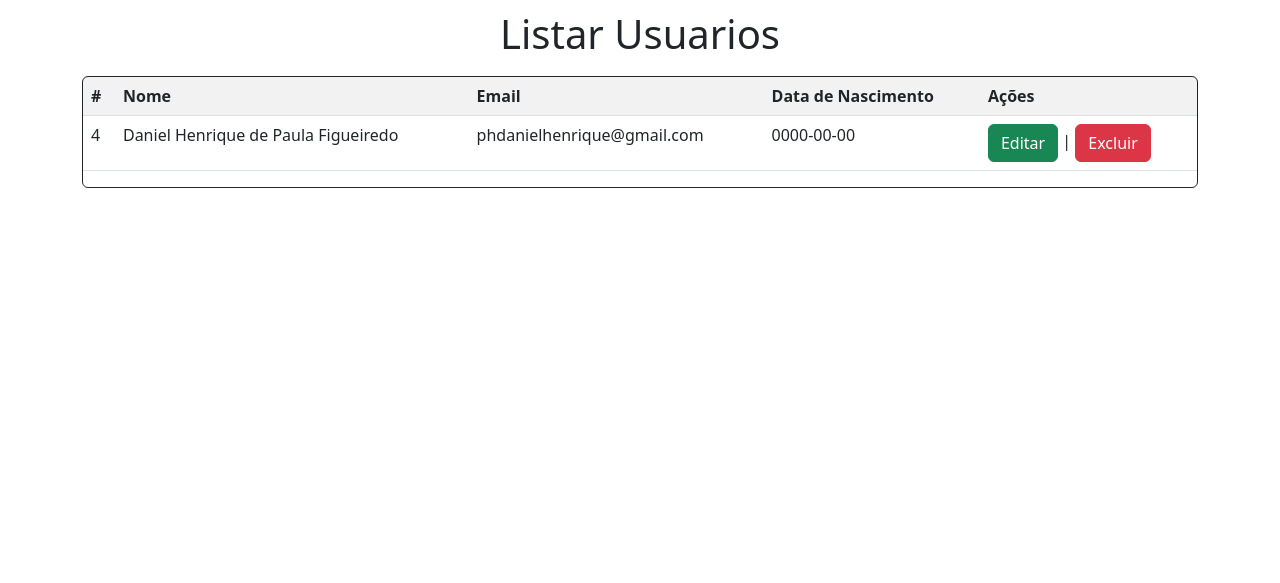
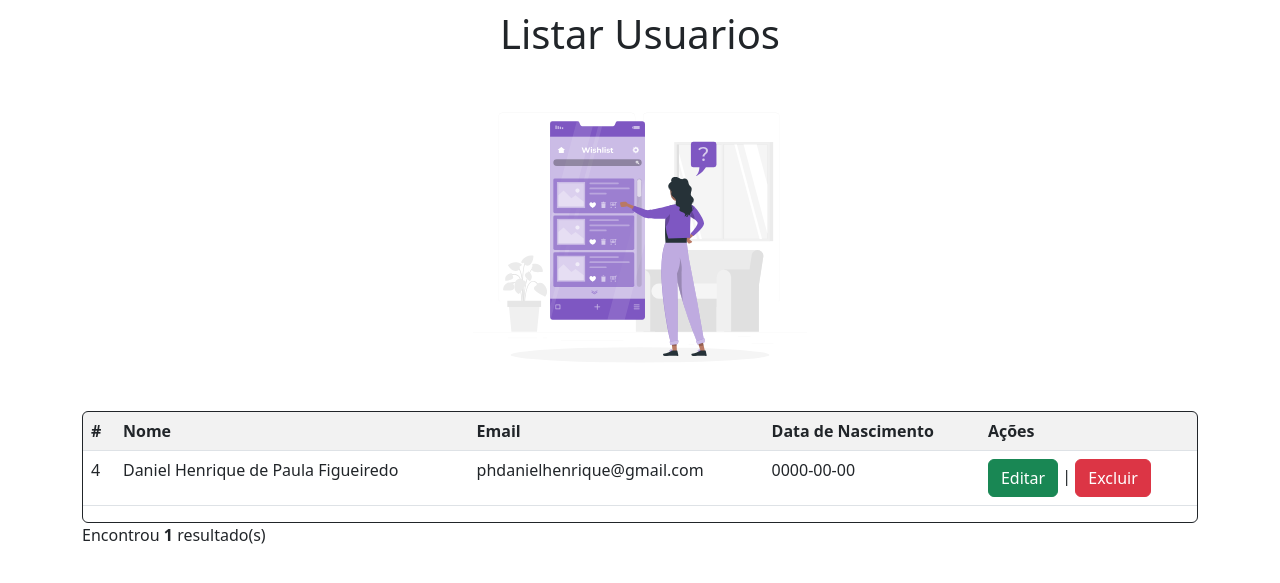
Before and after one commit to eudanielhenrique/CRUDphp, a PHP site: page /index.php?page=listUser in a window 1280 px wide. Shown: the part 80-663 px from the top of the page. Run offline with PHP 8.4, Linux system fonts and the light colour scheme; data comes from the database, SQL or seed files in the repository.

Commit message:
💄 feat: estilização CSS

```diff
--- a/pages/listUser.php
+++ b/pages/listUser.php
@@ -6,6 +6,7 @@
   $qtd = $res -> num_rows;
 
   if ($qtd > 0){
+    print '<center><img src="/CRUDphp/assets/img/illustrations/Online wishes list-rafiki.svg" style="width: 30%!important;" alt=""></center>';
     print "<div class='border border-dark rounded'>";
     print "<table class='table table-striped'>";
     print "<tr>";
@@ -32,6 +33,8 @@
     }
     print "</table>";
     print "</div>";
+    print "<p>Encontrou <b>$qtd</b> resultado(s)</p>";
+
   }else{
     print "<div class='alert alert-danger'>Nenhum usuario cadastrado!</div>";
   }
--- a/pages/newUser.php
+++ b/pages/newUser.php
@@ -1,6 +1,9 @@
-<center><h1 style="padding: 10px; ">Novo usuario</h1></center>
+<center>
+  <h1 style="padding: 10px; ">Novo usuario</h1>
+</center>
 
 <div class="container">
+  <center><img src="/CRUDphp/assets/img/illustrations/registerForm.svg" style="width: 30%!important;" alt=""></center>
   <form action="?page=save" method="POST">
     <input type="hidden" name="action" value="register">
 
```
Also changed, not shown: assets/img/illustrations/Online wishes list-rafiki.svg (added), assets/img/illustrations/registerForm.svg (added). Lines whose indentation alone changed are shown as unchanged.
